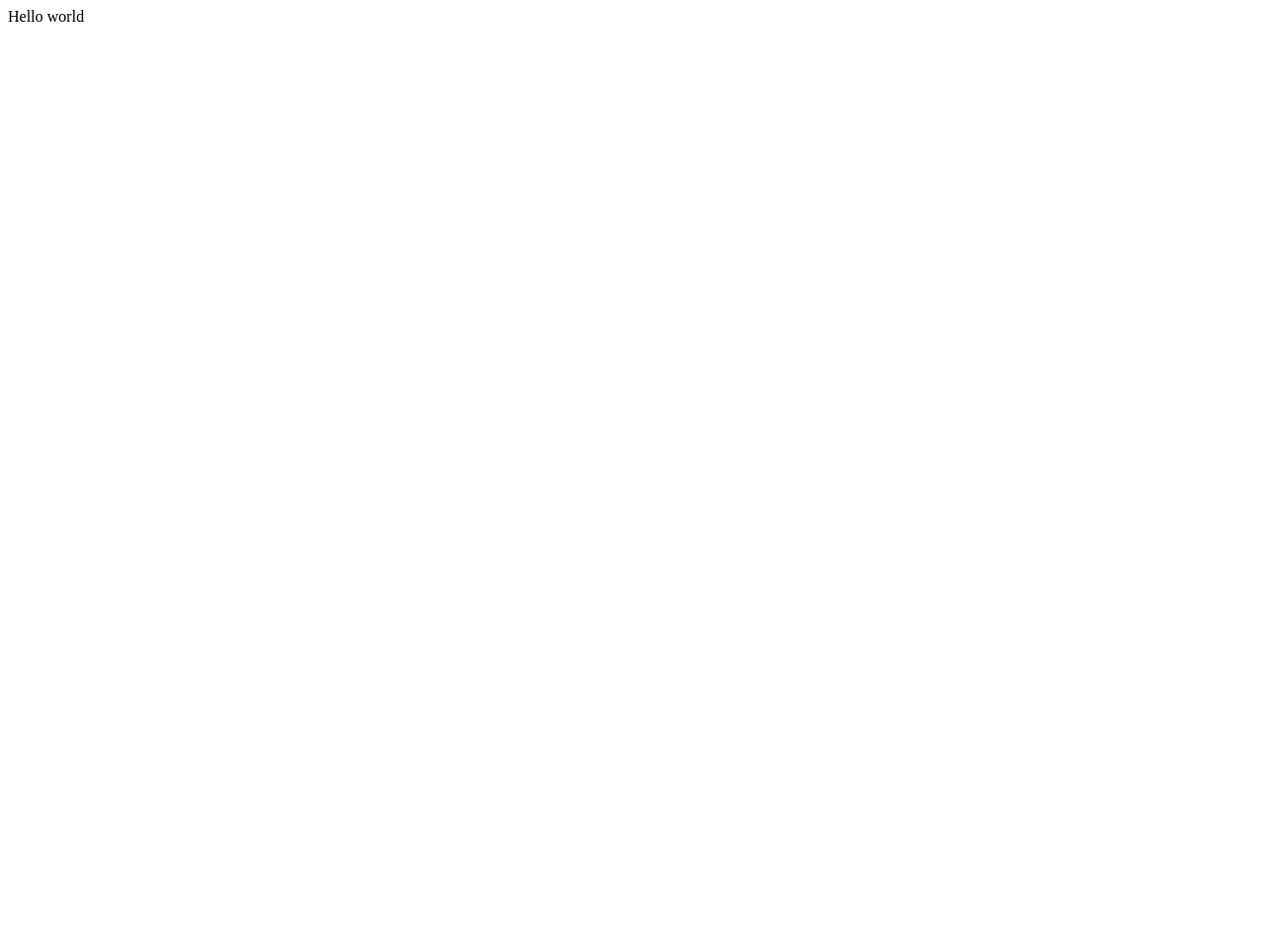
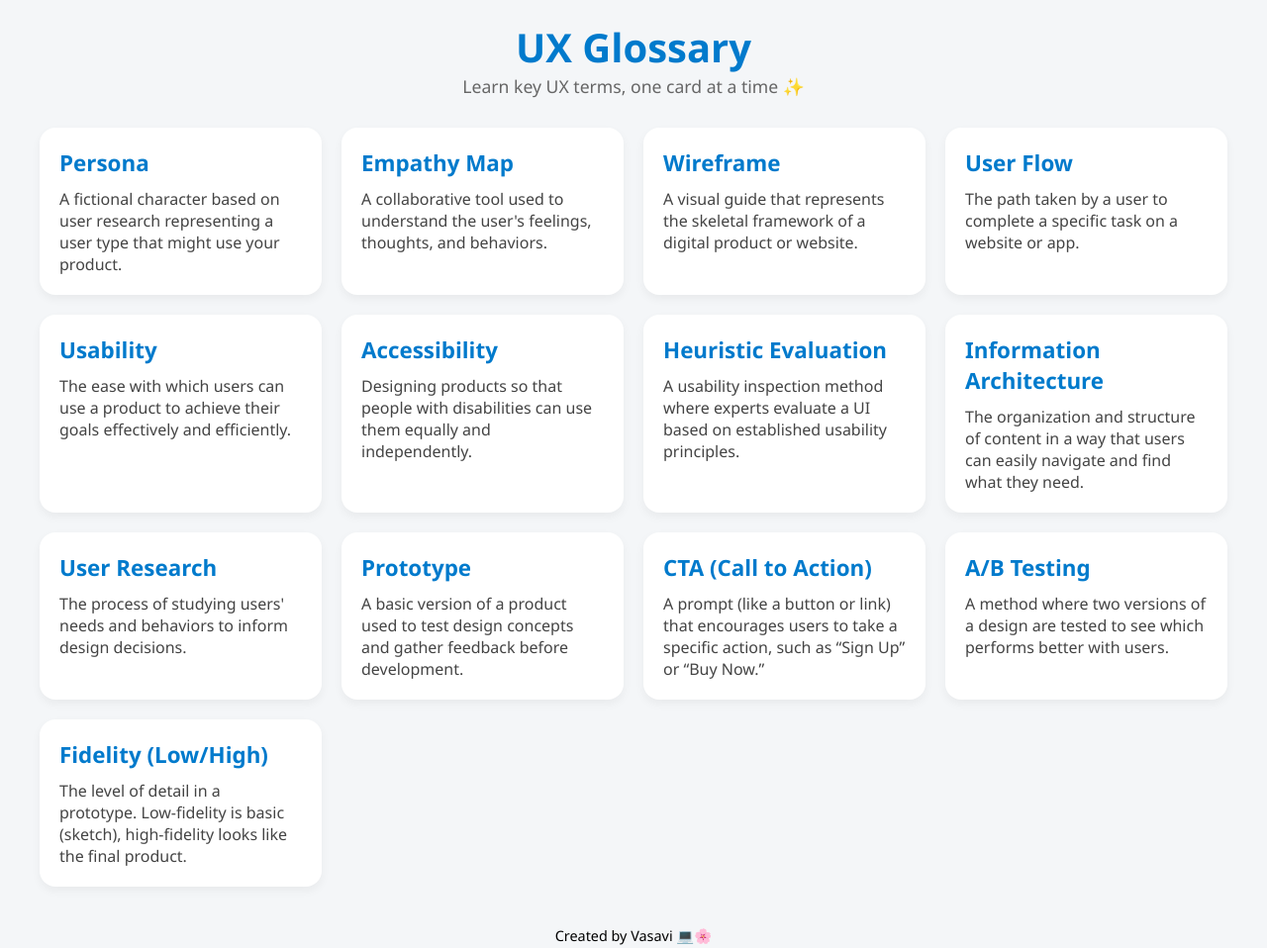
Before and after one commit to vasavi06-tech/ux-glossary, a plain HTML site: page index.html in a window 1280 px wide. Shown: the whole page at 99% size. Before the commit the page ends 800 px from the top, so only its background shows below. Drawn offline with Linux system fonts and the light colour scheme.

```diff
--- a/index.html
+++ b/index.html
@@ -1,16 +1,88 @@
 <!DOCTYPE html>
-<html>
+<html lang="en">
+<head>
+  <meta charset="UTF-8">
+  <meta name="viewport" content="width=device-width, initial-scale=1">
+  <title>UX Glossary by Vasavi</title>
+  <link rel="stylesheet" href="style.css">
+</head>
+<body>
+  <header>
+    <h1>UX Glossary</h1>
+    <p>Learn key UX terms, one card at a time ✨</p>
+  </header>
 
-<head>
-  <meta charset="utf-8">
-  <meta name="viewport" content="width=device-width">
-  <title>replit</title>
-  <link href="style.css" rel="stylesheet" type="text/css" />
-</head>
+  <main>
+    <section id="glossary">
+      <div class="term-card">
+        <h2>Persona</h2>
+        <p>A fictional character based on user research representing a user type that might use your product.</p>
+      </div>
 
-<body>
-  Hello world
-  <script src="script.js"></script>
+      <div class="term-card">
+        <h2>Empathy Map</h2>
+        <p>A collaborative tool used to understand the user's feelings, thoughts, and behaviors.</p>
+      </div>
+
+      <div class="term-card">
+        <h2>Wireframe</h2>
+        <p>A visual guide that represents the skeletal framework of a digital product or website.</p>
+      </div>
+
+      <div class="term-card">
+  <h2>User Flow</h2>
+  <p>The path taken by a user to complete a specific task on a website or app.</p>
+</div>
+
+<div class="term-card">
+  <h2>Usability</h2>
+  <p>The ease with which users can use a product to achieve their goals effectively and efficiently.</p>
+</div>
+
+<div class="term-card">
+  <h2>Accessibility</h2>
+  <p>Designing products so that people with disabilities can use them equally and independently.</p>
+</div>
+
+<div class="term-card">
+  <h2>Heuristic Evaluation</h2>
+  <p>A usability inspection method where experts evaluate a UI based on established usability principles.</p>
+</div>
+
+<div class="term-card">
+  <h2>Information Architecture</h2>
+  <p>The organization and structure of content in a way that users can easily navigate and find what they need.</p>
+</div>
+
+<div class="term-card">
+  <h2>User Research</h2>
+  <p>The process of studying users' needs and behaviors to inform design decisions.</p>
+</div>
+
+<div class="term-card">
+  <h2>Prototype</h2>
+  <p>A basic version of a product used to test design concepts and gather feedback before development.</p>
+</div>
+
+<div class="term-card">
+  <h2>CTA (Call to Action)</h2>
+  <p>A prompt (like a button or link) that encourages users to take a specific action, such as “Sign Up” or “Buy Now.”</p>
+</div>
+
+<div class="term-card">
+  <h2>A/B Testing</h2>
+  <p>A method where two versions of a design are tested to see which performs better with users.</p>
+</div>
+
+<div class="term-card">
+  <h2>Fidelity (Low/High)</h2>
+  <p>The level of detail in a prototype. Low-fidelity is basic (sketch), high-fidelity looks like the final product.</p>
+</div>
+    </section>
+  </main>
+
+  <footer>
+    <p>Created by Vasavi 💻🌸</p>
+  </footer>
 </body>
-
 </html>
--- a/style.css
+++ b/style.css
@@ -1,4 +1,70 @@
-html {
-  height: 100%;
-  width: 100%;
+/* Reset and basic styles */
+* {
+  margin: 0;
+  padding: 0;
+  box-sizing: border-box;
+  font-family: 'Segoe UI', sans-serif;
 }
+
+body {
+  background-color: #f4f6f8;
+  color: #333;
+  padding: 20px;
+}
+
+/* Header */
+header {
+  text-align: center;
+  margin-bottom: 30px;
+}
+
+header h1 {
+  font-size: 2.5rem;
+  color: #007acc;
+}
+
+header p {
+  font-size: 1.1rem;
+  color: #666;
+}
+
+/* Glossary Section */
+#glossary {
+  display: grid;
+  grid-template-columns: repeat(auto-fit, minmax(250px, 1fr));
+  gap: 20px;
+  max-width: 1200px;
+  margin: 0 auto;
+}
+
+/* Glossary Cards */
+.term-card {
+  background-color: #fff;
+  padding: 20px;
+  border-radius: 16px;
+  box-shadow: 0 4px 10px rgba(0, 0, 0, 0.05);
+  transition: transform 0.2s ease;
+}
+
+.term-card:hover {
+  transform: translateY(-4px);
+}
+
+.term-card h2 {
+  font-size: 1.4rem;
+  color: #007acc;
+  margin-bottom: 10px;
+}
+
+.term-card p {
+  font-size: 1rem;
+  color: #444;
+}
+
+/* Footer */
+footer {
+  margin-top: 40px;
+  text-align: center;
+  font-size: 0.9rem;
+  color: black;
+}
```
Also changed, not shown: 1 other file.
